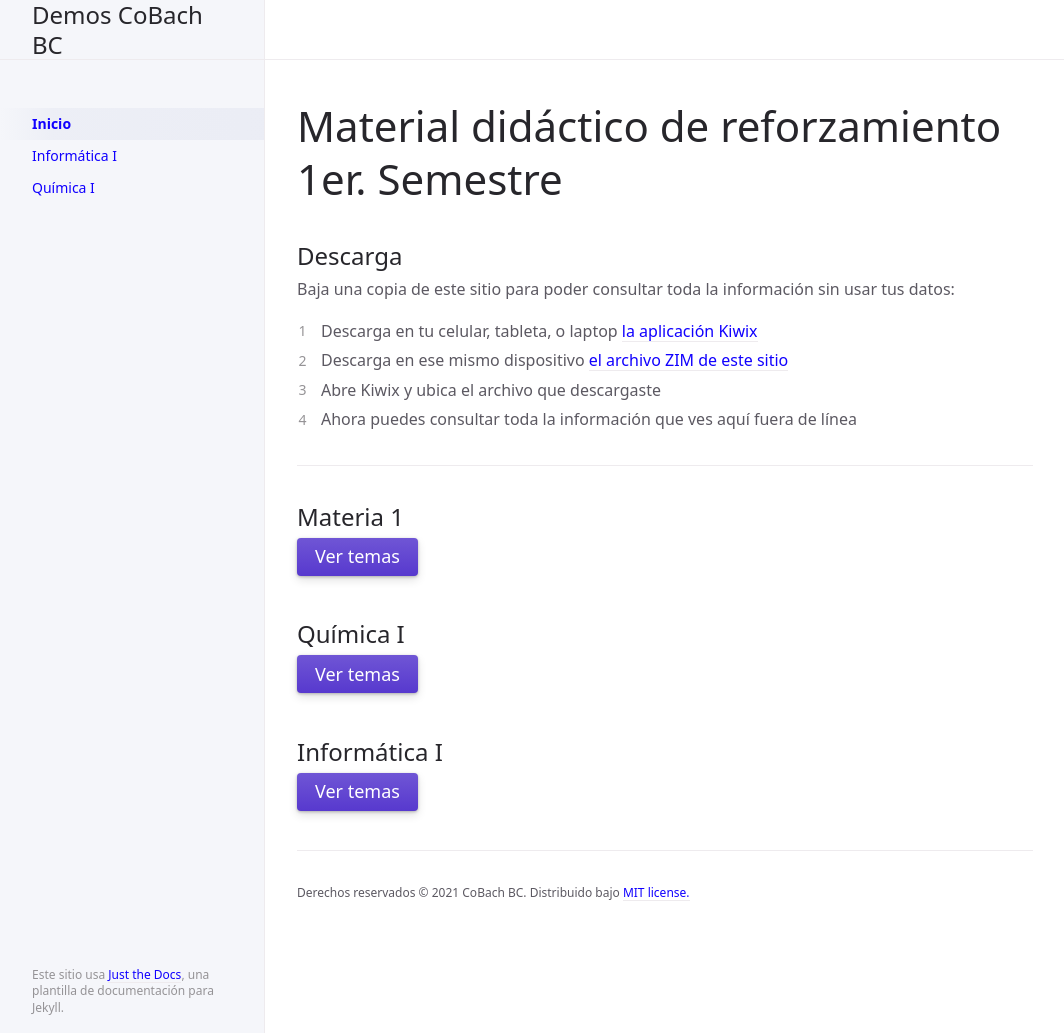
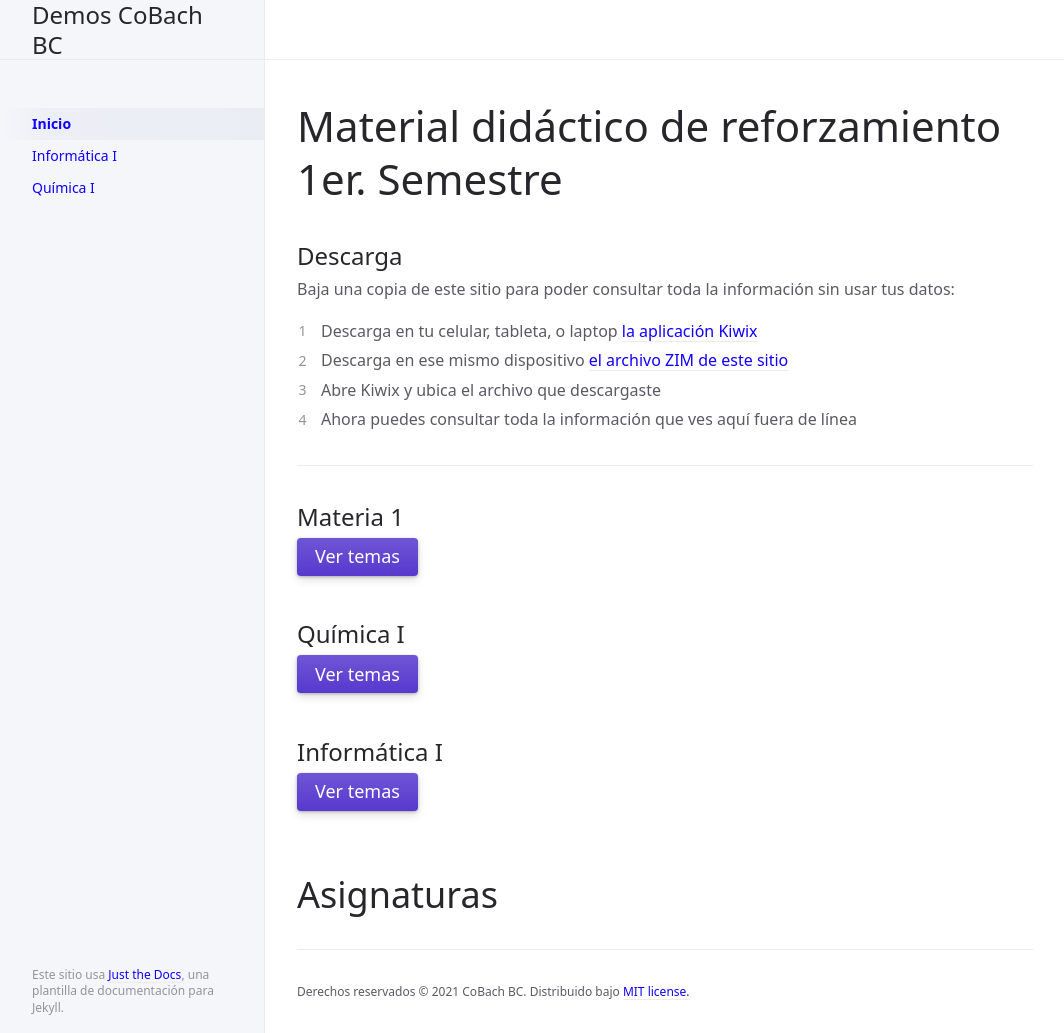
Before and after one commit to CoBachBC/demo, a Jekyll site: the page built from index.md, in a window 1280 px wide and 1033 px high. Shown: the whole window, without its empty margins (107-1171 px from the left). Built offline with Jekyll 4.4.1, drawn with Linux system fonts in a browser that asks for light colours.

Commit message:
Update index.md

```diff
--- a/index.md
+++ b/index.md
@@ -33,6 +33,9 @@ Baja una copia de este sitio para poder consultar toda la información sin usar
 
 [Ver temas](/docs/informatica-1){: .btn .btn-primary .fs-5 .mb-4 .mb-md-0 .mr-2 }
 
+
+# Asignaturas
+
 {% for doc in docs %}
     {{doc.title}}
 {% endfor %}
```
